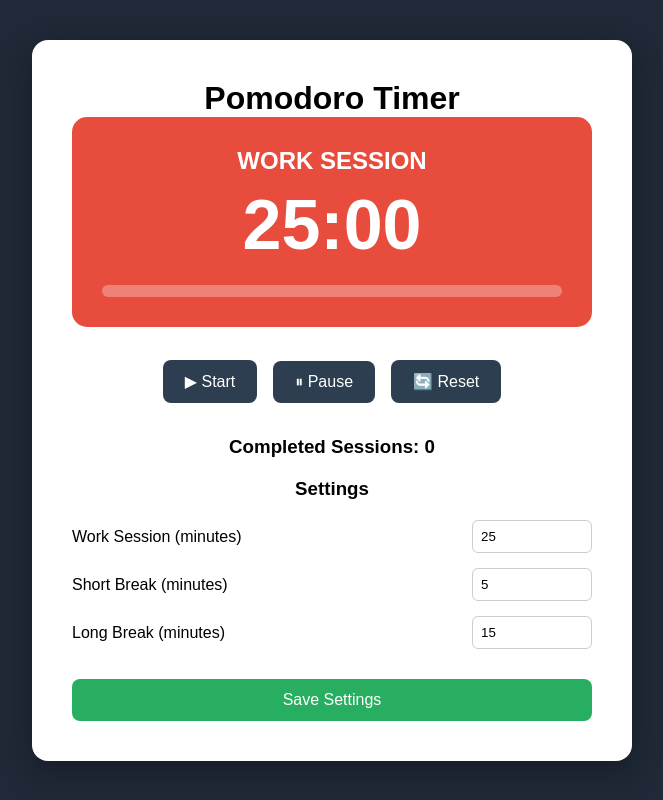
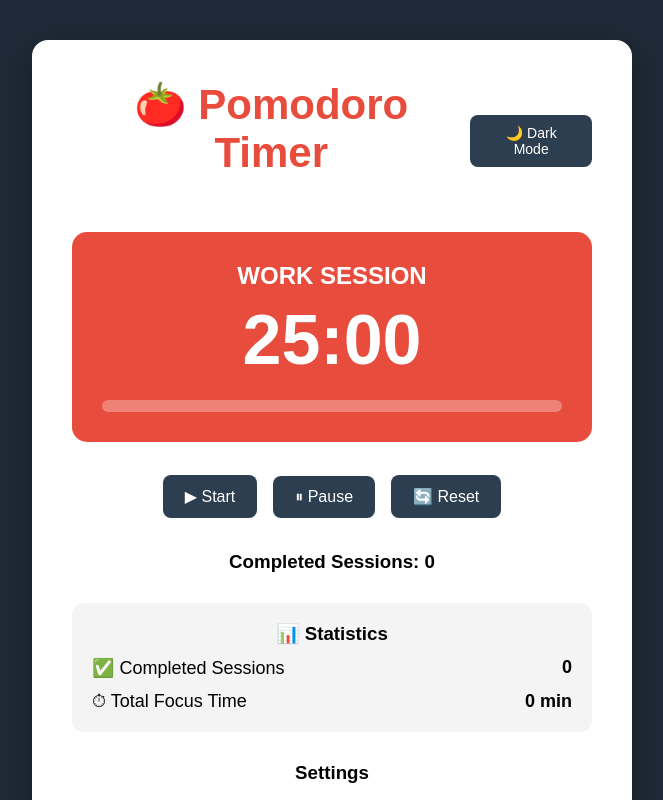
Before and after one commit to dikshani/pomodoro-timer, a React (Vite) app: page / in a window 1280 px wide. Shown: the top 800 px of the page, without its empty margins (308-971 px from the left). Built offline with nearby package versions, Linux system fonts and the light colour scheme.

Commit message:
Add GitHub Actions CI workflow

```diff
--- a/src/App.css
+++ b/src/App.css
@@ -143,3 +143,99 @@
   border-radius: 20px;
   transition: width 1s linear;
 }
+
+
+/* ========================= */
+/* Header */
+/* ========================= */
+
+.header {
+  display: flex;
+  justify-content: space-between;
+  align-items: center;
+  margin-bottom: 30px;
+}
+
+.theme-btn {
+  background: #2c3e50;
+  color: white;
+  border: none;
+  padding: 10px 16px;
+  border-radius: 8px;
+  cursor: pointer;
+  font-size: 14px;
+  transition: 0.3s;
+}
+
+.theme-btn:hover {
+  background: #34495e;
+}
+
+/* ========================= */
+/* Dark Mode */
+/* ========================= */
+
+.app.dark {
+  background: #111827;
+}
+
+.app.dark .container {
+  background: #1f2937;
+  color: white;
+}
+
+.app.dark .timer-card {
+  background: #dc2626;
+}
+
+.app.dark .sessions h3,
+.app.dark .settings h3,
+.app.dark label {
+  color: white;
+}
+
+.app.dark input {
+  background: #374151;
+  color: white;
+  border: 1px solid #4b5563;
+}
+
+.app.dark .controls button {
+  background: #374151;
+}
+
+.app.dark .controls button:hover {
+  background: #4b5563;
+}
+
+.app.dark .settings button {
+  background: #16a34a;
+}
+
+.app.dark .settings button:hover {
+  background: #15803d;
+}
+
+.app.dark .theme-btn {
+  background: #facc15;
+  color: black;
+}
+
+.statistics {
+  margin: 30px 0;
+  padding: 20px;
+  border-radius: 12px;
+  background: #f4f4f4;
+}
+
+.stats-row {
+  display: flex;
+  justify-content: space-between;
+  margin-top: 12px;
+  font-size: 18px;
+}
+
+.app.dark .statistics {
+  background: #374151;
+  color: white;
+}
--- a/src/App.tsx
+++ b/src/App.tsx
@@ -6,8 +6,10 @@ import Timer from "./components/Timer";
 import Controls from "./components/Controls";
 import Sessions from "./components/Sessions";
 import Settings from "./components/Settings";
+import Statistics from "./components/Statistics";
 
 function App() {
+  // Settings
   const [workTime, setWorkTime] = useState(() => {
     return Number(localStorage.getItem("workTime")) || 25;
   });
@@ -20,6 +22,12 @@ function App() {
     return Number(localStorage.getItem("longBreak")) || 15;
   });
 
+  // Theme
+  const [darkMode, setDarkMode] = useState(() => {
+    return localStorage.getItem("theme") === "dark";
+  });
+
+  // Timer
   const [timeLeft, setTimeLeft] = useState(workTime * 60);
   const [isRunning, setIsRunning] = useState(false);
 
@@ -27,6 +35,10 @@ function App() {
     useState<"work" | "shortBreak" | "longBreak">("work");
 
   const [sessionCount, setSessionCount] = useState(0);
+
+  const [totalFocusTime, setTotalFocusTime] = useState(() => {
+    return Number(localStorage.getItem("totalFocusTime")) || 0;
+  });
 
   const getSessionTime = (
     type: "work" | "shortBreak" | "longBreak"
@@ -64,6 +76,15 @@ function App() {
     oscillator.stop(audioContext.currentTime + 1);
   };
 
+  // Save Theme
+  useEffect(() => {
+    localStorage.setItem(
+      "theme",
+      darkMode ? "dark" : "light"
+    );
+  }, [darkMode]);
+
+  // Timer Logic
   useEffect(() => {
     if (!isRunning) return;
 
@@ -74,11 +95,19 @@ function App() {
 
           playNotification();
 
-          setIsRunning(true);
-
           if (sessionType === "work") {
             const newCount = sessionCount + 1;
             setSessionCount(newCount);
+
+            const updatedFocusTime =
+              totalFocusTime + workTime;
+
+            setTotalFocusTime(updatedFocusTime);
+
+            localStorage.setItem(
+              "totalFocusTime",
+              updatedFocusTime.toString()
+            );
 
             if (newCount % 4 === 0) {
               setSessionType("longBreak");
@@ -105,6 +134,7 @@ function App() {
     workTime,
     shortBreak,
     longBreak,
+    totalFocusTime,
   ]);
 
   const handleReset = () => {
@@ -129,9 +159,12 @@ function App() {
     ((totalTime - timeLeft) / totalTime) * 100;
 
   return (
-    <div className="app">
+    <div className={darkMode ? "app dark" : "app"}>
       <div className="container">
-        <Header />
+        <Header
+          darkMode={darkMode}
+          setDarkMode={setDarkMode}
+        />
 
         <Timer
           timeLeft={timeLeft}
@@ -146,6 +179,11 @@ function App() {
         />
 
         <Sessions sessionCount={sessionCount} />
+
+        <Statistics
+          sessionCount={sessionCount}
+          totalFocusTime={totalFocusTime}
+        />
 
         <Settings
           workTime={workTime}
--- a/src/components/Header.tsx
+++ b/src/components/Header.tsx
@@ -1,5 +1,24 @@
-function Header() {
-  return <h1>Pomodoro Timer</h1>;
+type HeaderProps = {
+  darkMode: boolean;
+  setDarkMode: React.Dispatch<React.SetStateAction<boolean>>;
+};
+
+function Header({
+  darkMode,
+  setDarkMode,
+}: HeaderProps) {
+  return (
+    <div className="header">
+      <h1>🍅 Pomodoro Timer</h1>
+
+      <button
+        className="theme-btn"
+        onClick={() => setDarkMode(!darkMode)}
+      >
+        {darkMode ? "☀ Light Mode" : "🌙 Dark Mode"}
+      </button>
+    </div>
+  );
 }
 
 export default Header;
--- /dev/null
+++ b/src/components/Statistics.tsx
@@ -0,0 +1,27 @@
+type StatisticsProps = {
+  sessionCount: number;
+  totalFocusTime: number;
+};
+
+function Statistics({
+  sessionCount,
+  totalFocusTime,
+}: StatisticsProps) {
+  return (
+    <div className="statistics">
+      <h3>📊 Statistics</h3>
+
+      <div className="stats-row">
+        <span>✅ Completed Sessions</span>
+        <strong>{sessionCount}</strong>
+      </div>
+
+      <div className="stats-row">
+        <span>⏱ Total Focus Time</span>
+        <strong>{totalFocusTime} min</strong>
+      </div>
+    </div>
+  );
+}
+
+export default Statistics;
```
Also changed, not shown: docker-compose.yml (added, +8 -0 lines), 2 other files (tests, documents, lock files or other folders).
